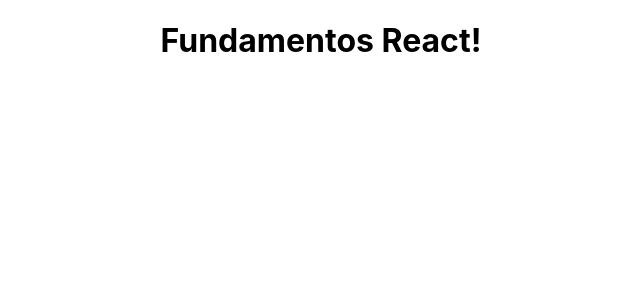
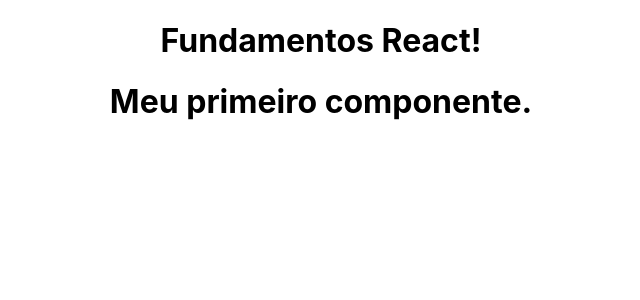
Before and after one commit to matheusedivaldo/react-studies, a React (Create React App) app in the folder 2_FUNDAMENTOS/fundamentos/: page / in a window 1280 px wide. Shown: the top 300 px of the page, without its empty margins (319-959 px from the left). Built offline with nearby package versions, Linux system fonts and the light colour scheme.

Commit message:
Importação de Componentes

```diff
--- a/2_FUNDAMENTOS/fundamentos/src/App.js
+++ b/2_FUNDAMENTOS/fundamentos/src/App.js
@@ -1,9 +1,14 @@
+
+//Componentes
+import FirstComponent from "./components/FirstComponent";
+//Styles
 import "./App.css";
 
 function App() {
   return (
     <div className="App">
       <h1>Fundamentos React!</h1>
+      <FirstComponent/>
     </div>
   );
 }
```
